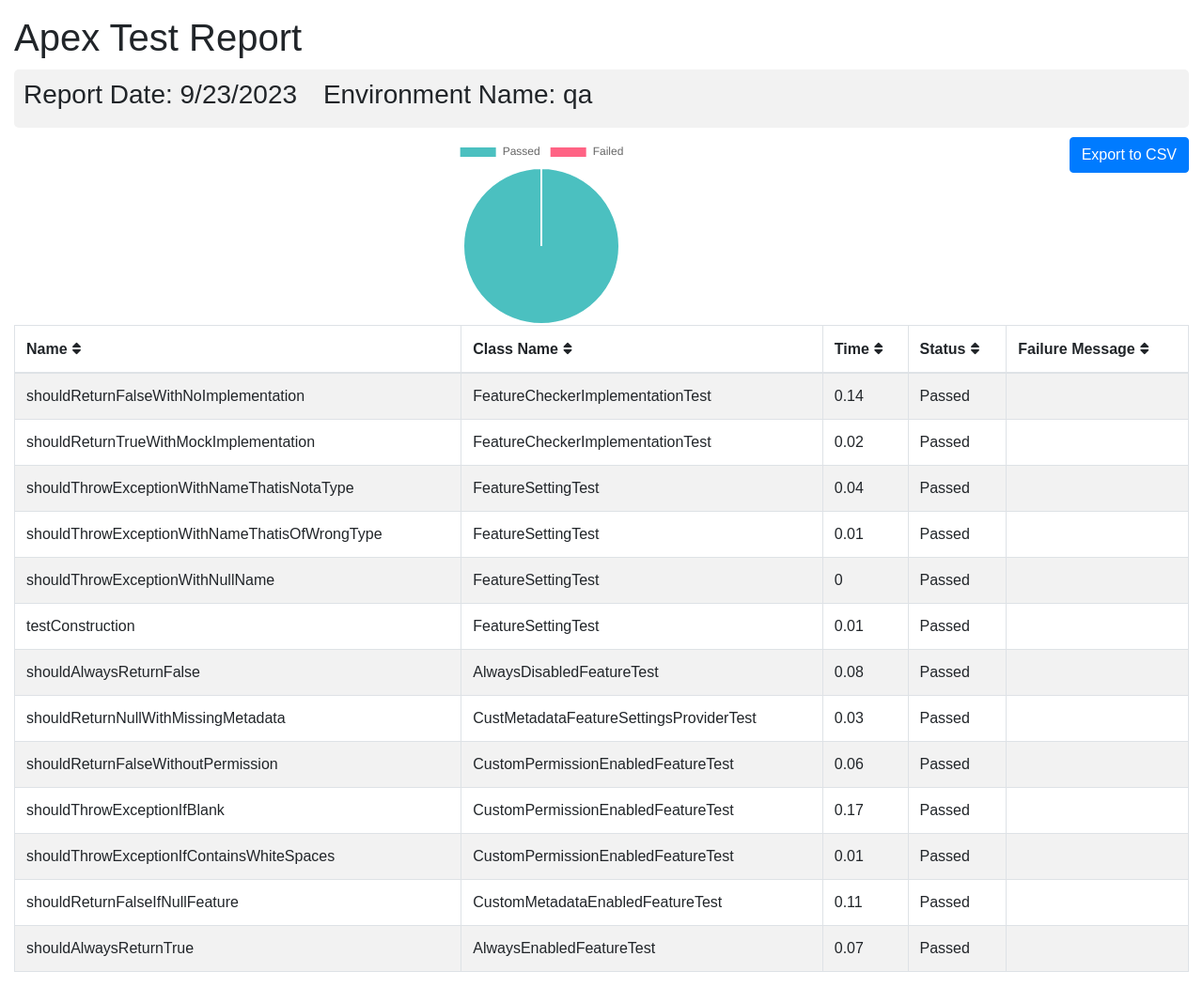
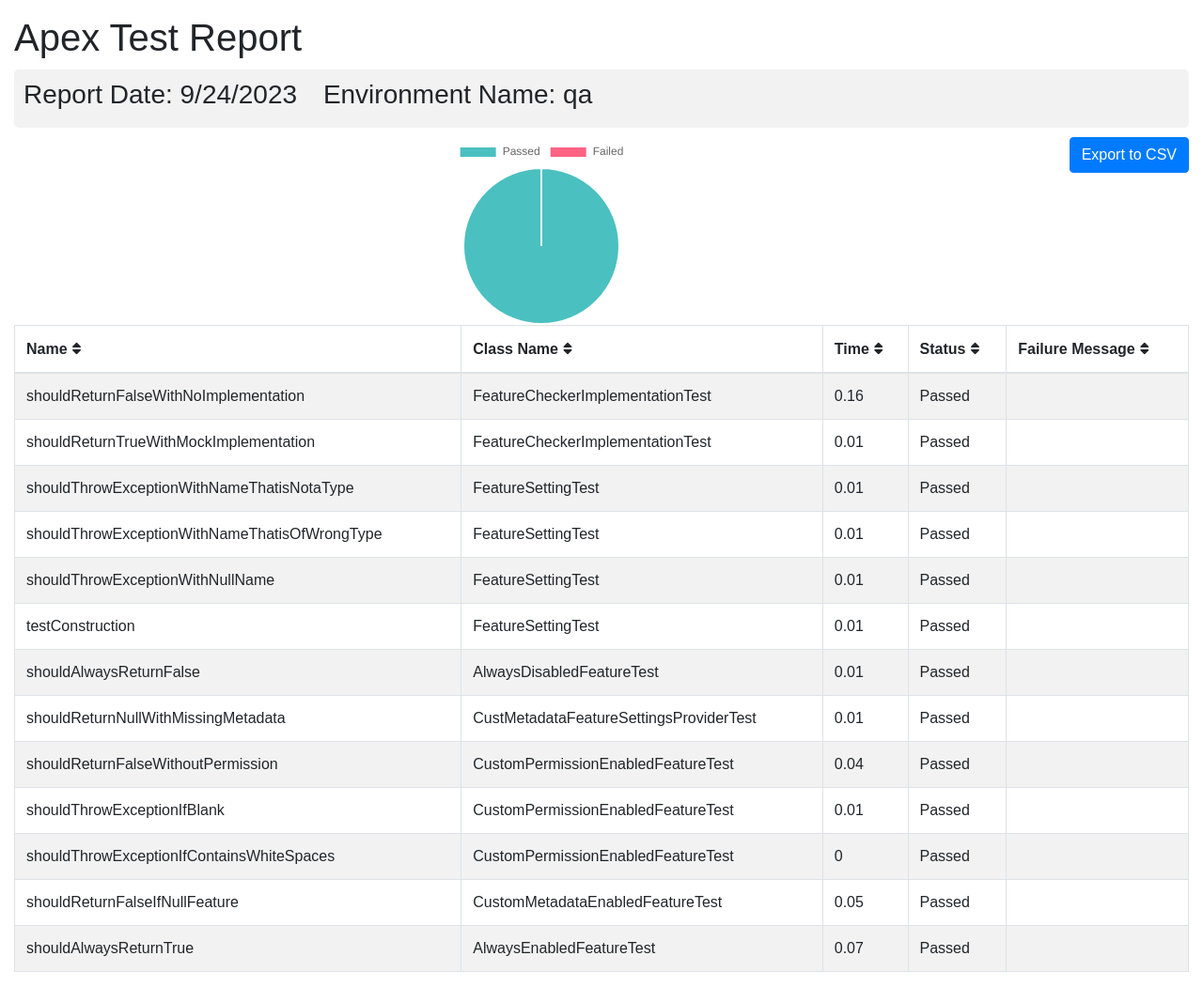
Before and after one commit to flxbl-io/sfops-dashboard, a Jekyll site: the page apextestResults/qa.html, which Jekyll copies as it is, in a window 1280 px wide. Shown: the whole page at 94% size. Built offline with Jekyll 4.4.1, drawn with Linux system fonts in a browser that asks for light colours.

Commit message:
updated test results of qa

```diff
--- a/apextestResults/qa.html
+++ b/apextestResults/qa.html
@@ -102,7 +102,7 @@
       <div class="container-fluid">
         <h1 class="mt-3">Apex Test Report</h1>
         <div class="info-card">
-        <h3>Report Date: 9/23/2023 <span style="margin-left: 20px;">Environment Name: qa</span></h3>
+        <h3>Report Date: 9/24/2023 <span style="margin-left: 20px;">Environment Name: qa</span></h3>
         </div>
         <button onclick="exportTableToCSV('testReport.csv')" class="btn btn-primary float-right">Export to CSV</button>
         <div id="chart-container">
@@ -123,21 +123,21 @@
         <tr>
           <td>shouldReturnFalseWithNoImplementation</td>
           <td>FeatureCheckerImplementationTest</td>
-          <td>0.14</td>
+          <td>0.16</td>
           <td>Passed</td>
           <td></td>
         </tr>
         <tr>
           <td>shouldReturnTrueWithMockImplementation</td>
           <td>FeatureCheckerImplementationTest</td>
-          <td>0.02</td>
+          <td>0.01</td>
           <td>Passed</td>
           <td></td>
         </tr>
         <tr>
           <td>shouldThrowExceptionWithNameThatisNotaType</td>
           <td>FeatureSettingTest</td>
-          <td>0.04</td>
+          <td>0.01</td>
           <td>Passed</td>
           <td></td>
         </tr>
@@ -151,7 +151,7 @@
         <tr>
           <td>shouldThrowExceptionWithNullName</td>
           <td>FeatureSettingTest</td>
-          <td>0</td>
+          <td>0.01</td>
           <td>Passed</td>
           <td></td>
         </tr>
@@ -165,42 +165,42 @@
         <tr>
           <td>shouldAlwaysReturnFalse</td>
           <td>AlwaysDisabledFeatureTest</td>
-          <td>0.08</td>
+          <td>0.01</td>
           <td>Passed</td>
           <td></td>
         </tr>
         <tr>
           <td>shouldReturnNullWithMissingMetadata</td>
           <td>CustMetadataFeatureSettingsProviderTest</td>
-          <td>0.03</td>
+          <td>0.01</td>
           <td>Passed</td>
           <td></td>
         </tr>
         <tr>
           <td>shouldReturnFalseWithoutPermission</td>
           <td>CustomPermissionEnabledFeatureTest</td>
-          <td>0.06</td>
+          <td>0.04</td>
           <td>Passed</td>
           <td></td>
         </tr>
         <tr>
           <td>shouldThrowExceptionIfBlank</td>
           <td>CustomPermissionEnabledFeatureTest</td>
-          <td>0.17</td>
+          <td>0.01</td>
           <td>Passed</td>
           <td></td>
         </tr>
         <tr>
           <td>shouldThrowExceptionIfContainsWhiteSpaces</td>
           <td>CustomPermissionEnabledFeatureTest</td>
-          <td>0.01</td>
+          <td>0</td>
           <td>Passed</td>
           <td></td>
         </tr>
         <tr>
           <td>shouldReturnFalseIfNullFeature</td>
           <td>CustomMetadataEnabledFeatureTest</td>
-          <td>0.11</td>
+          <td>0.05</td>
           <td>Passed</td>
           <td></td>
         </tr>
```
